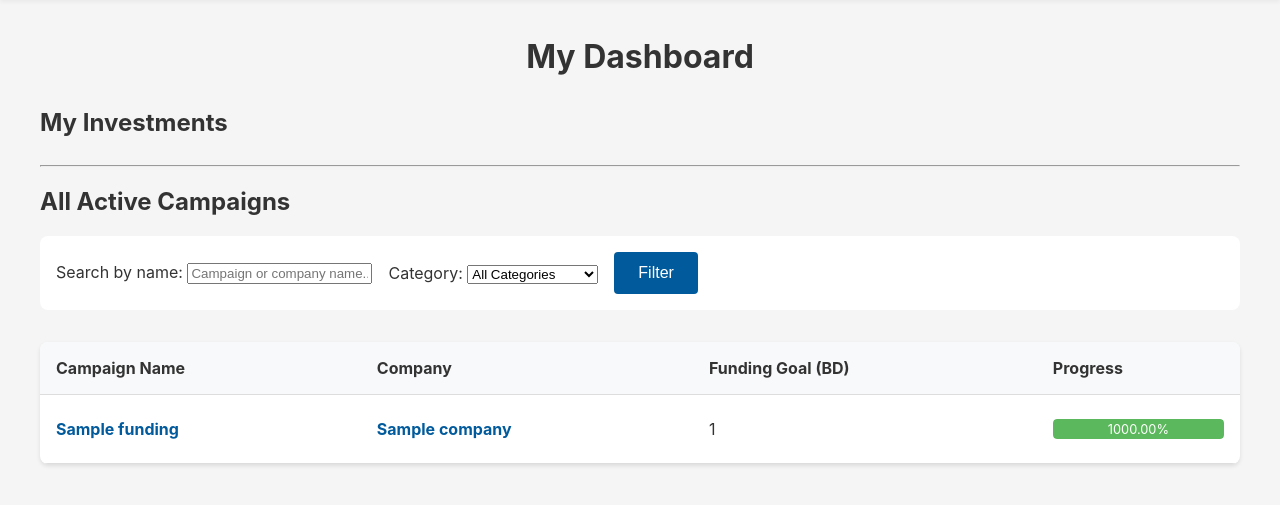
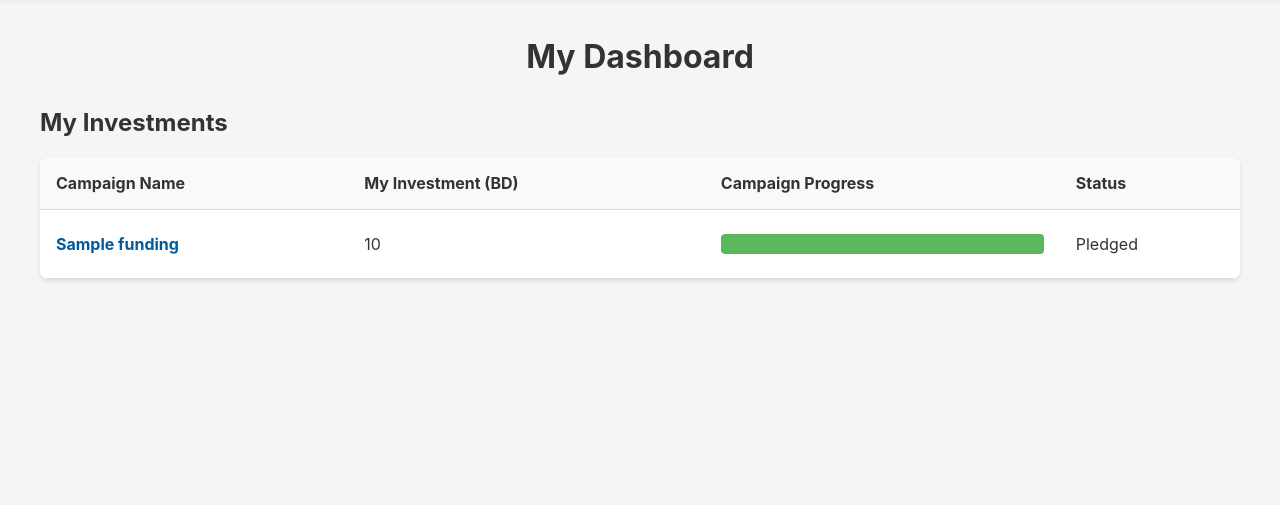
Before and after one commit to haddadoz89/hayyakom, a Django app: template hayyakom/main_app/templates/fundings/index.html in a window 1280 px wide. Shown: the part 62-567 px from the top of the page. Run offline with Django 5.2, Linux system fonts and the light colour scheme; the template is opened without the code that fills it: values named after a table or form of the project are taken from there, others are empty; tables that the repository leaves empty hold one stand-in row (Sample ...).

Commit message:
delete the all active and add the my investment to dashboard

```diff
--- a/hayyakom/main_app/templates/fundings/index.html
+++ b/hayyakom/main_app/templates/fundings/index.html
@@ -24,47 +24,33 @@
     <div class="investor-dashboard">
         <h2>My Investments</h2>
         <table class="data-table">
-            </table>
-        <hr>
-
-        <h2>All Active Campaigns</h2>
-        <form method="get" class="filter-form">
-            {{ form.as_p }}
-            <button type="submit" class="btn">Filter</button>
-        </form>
-        <table class="data-table">
             <thead>
-                <tr>
                 <th>Campaign Name</th>
-                    <th>Company</th>
-                    <th>Funding Goal (BD)</th>
-                    <th>Progress</th>
-                </tr>
+                <th>My Investment (BD)</th>
+                <th>Campaign Progress</th>
+                <th>Status</th>
             </thead>
             <tbody>
-                {% for funding in object_list %}
+                {% for investment in my_investments %}
                     <tr>
-                    <td><a href="{% url 'funding_detail' funding.id %}">{{ funding.campaign_name }}</a></td>
-
-                    <td><a href="{% url 'company_detail' funding.company.id %}">{{ funding.company.company_name }}</a></td>
-
-                    <td>{{ funding.goal }}</td>
+                        <td><a href="{% url 'funding_detail' investment.funding.id %}">{{ investment.funding.campaign_name }}</a></td>
+                        <td>{{ investment.amount }}</td>
                         <td>
                             <div class="progress-bar">
-                            <div class="progress">
-                                {{ funding.progress_percentage|floatformat:2 }}%
+                                <div class="progress" style="width: {{ investment.funding.progress_percentage }}%;">
+                                    {{ investment.funding.progress_percentage|floatformat:2 }}%
                                 </div>
                             </div>
                         </td>
+                        <td>{{ investment.status }}</td>
                     </tr>
                 {% empty %}
                     <tr>
-                    <td colspan="4">No campaigns match your search criteria.</td>
+                    <td colspan="4">You have not made any investments yet.</td>
                     </tr>
                 {% endfor %}
             </tbody>
         </table>
     </div>
 {% endif %}
-
 {% endblock %}
```
Lines whose indentation alone changed are shown as unchanged.
